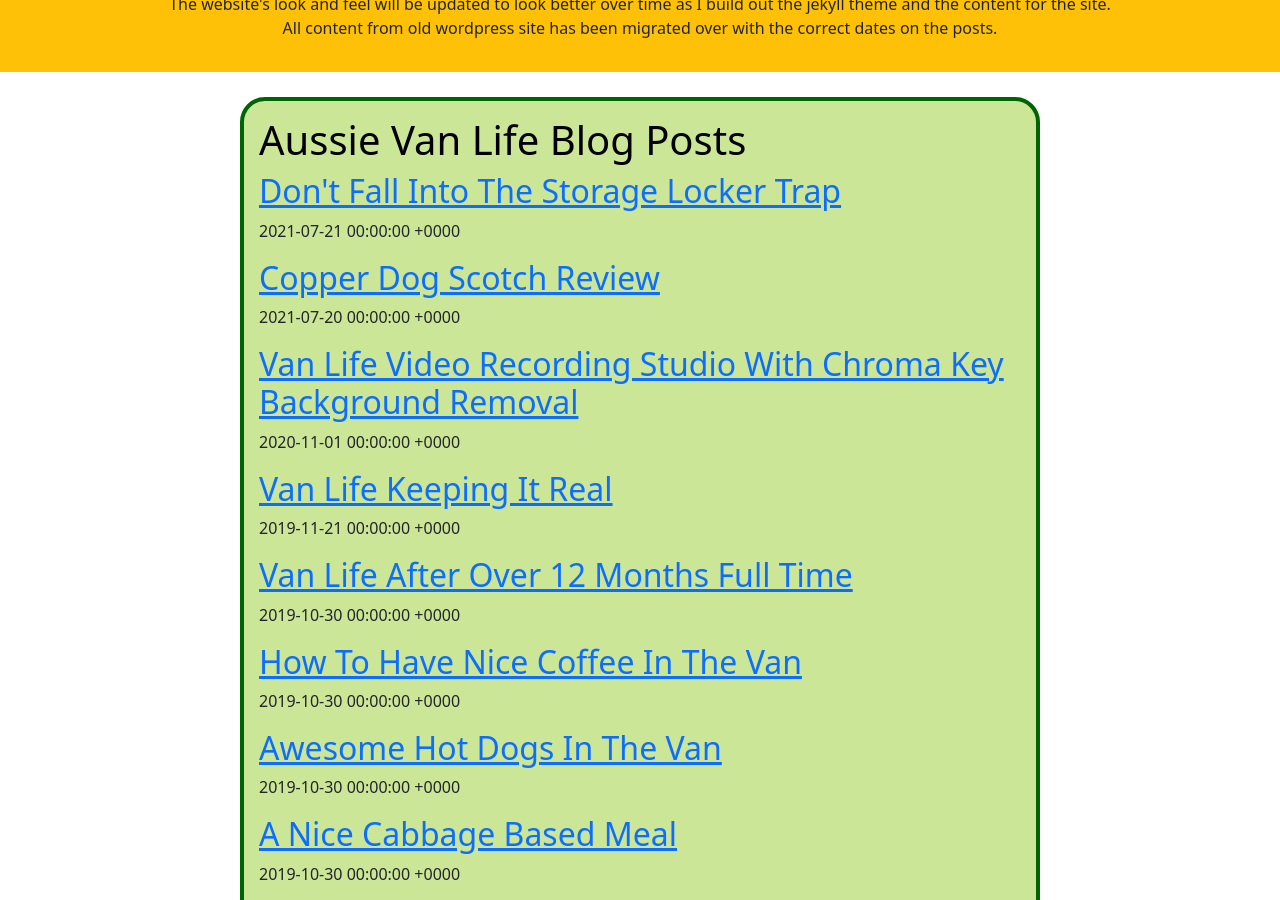
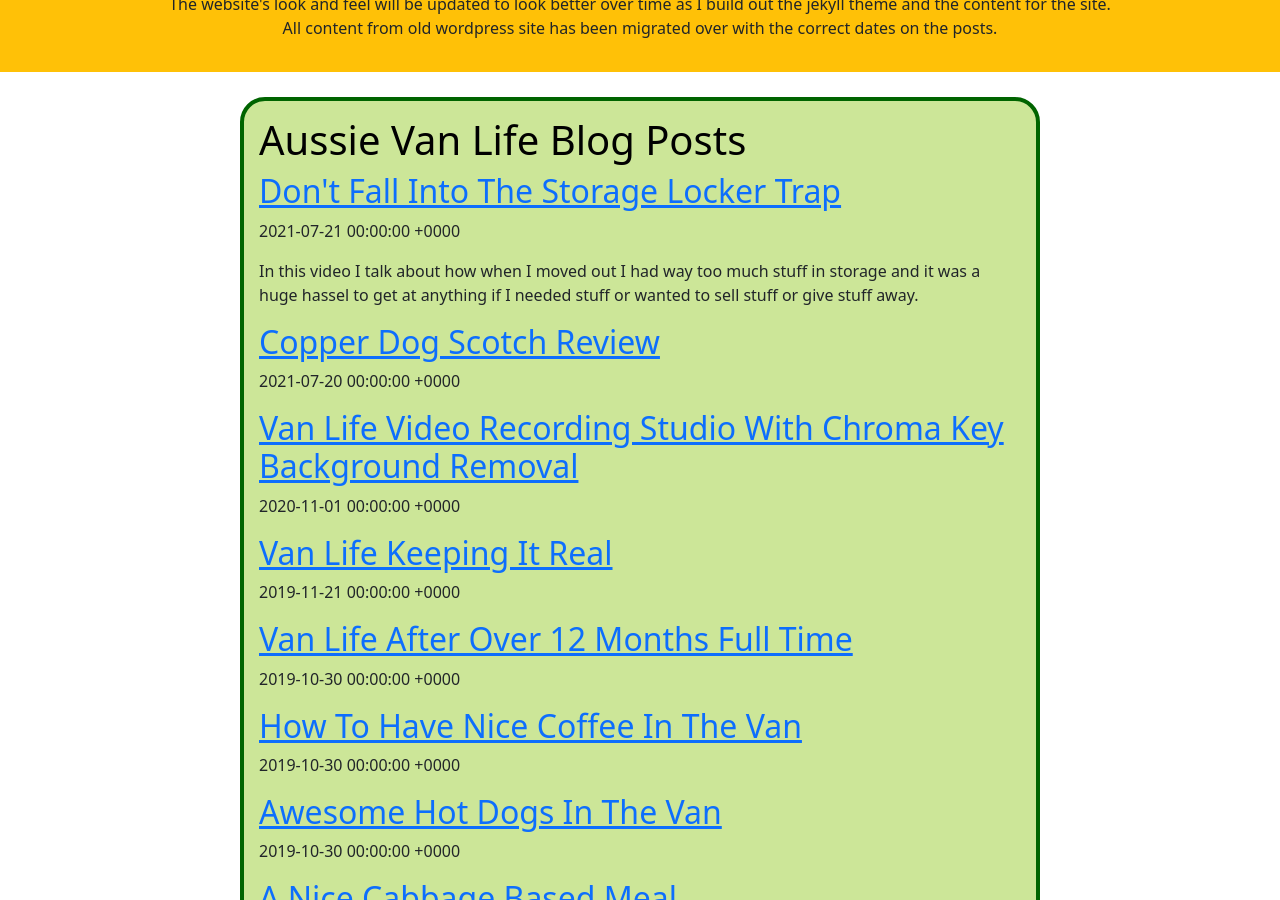
Before and after one commit to aussievanlife82/aussievanlife82.github.io, a Jekyll site: the page built from index.html, in a window 1280 px wide and 900 px high, scrolled down 963 px. Built offline with Jekyll 4.4.1, drawn with Linux system fonts in a browser that asks for light colours; the list of posts is cut into pages by our own code.

Commit message:
updating config and storage locker trap files

```diff
--- a/_config.yml
+++ b/_config.yml
@@ -26,7 +26,10 @@ description: >- # this means to ignore newlines until "baseurl:"
   line in _config.yml. It will appear in your document head meta (for
   Google search results) and in your feed.xml site description.
 baseurl: "" # the subpath of your site, e.g. /blog
+#url: "http://localhost:4000" # the base hostname & protocol for your site, e.g. http://example.com
 url: "https://aussievanlife.com" # the base hostname & protocol for your site, e.g. http://example.com
+
+
 twitter_username: jekyllrb
 github_username:  jekyll
 paginate: 10
--- a/_posts/2021-07-21-dont-fall-into-the-storage-locker-trap.md
+++ b/_posts/2021-07-21-dont-fall-into-the-storage-locker-trap.md
@@ -8,3 +8,8 @@ categories:
   - "van-life"
   - "van-life-getting-started"
 ---
+In this video I talk about how when I moved out I had way too much stuff in
+storage and it was a huge hassel to get at anything if I needed stuff or wanted
+to sell stuff or give stuff away.
+
+Basically giving tips on avoiding the storage locker trap to save you a ton of money.
```
